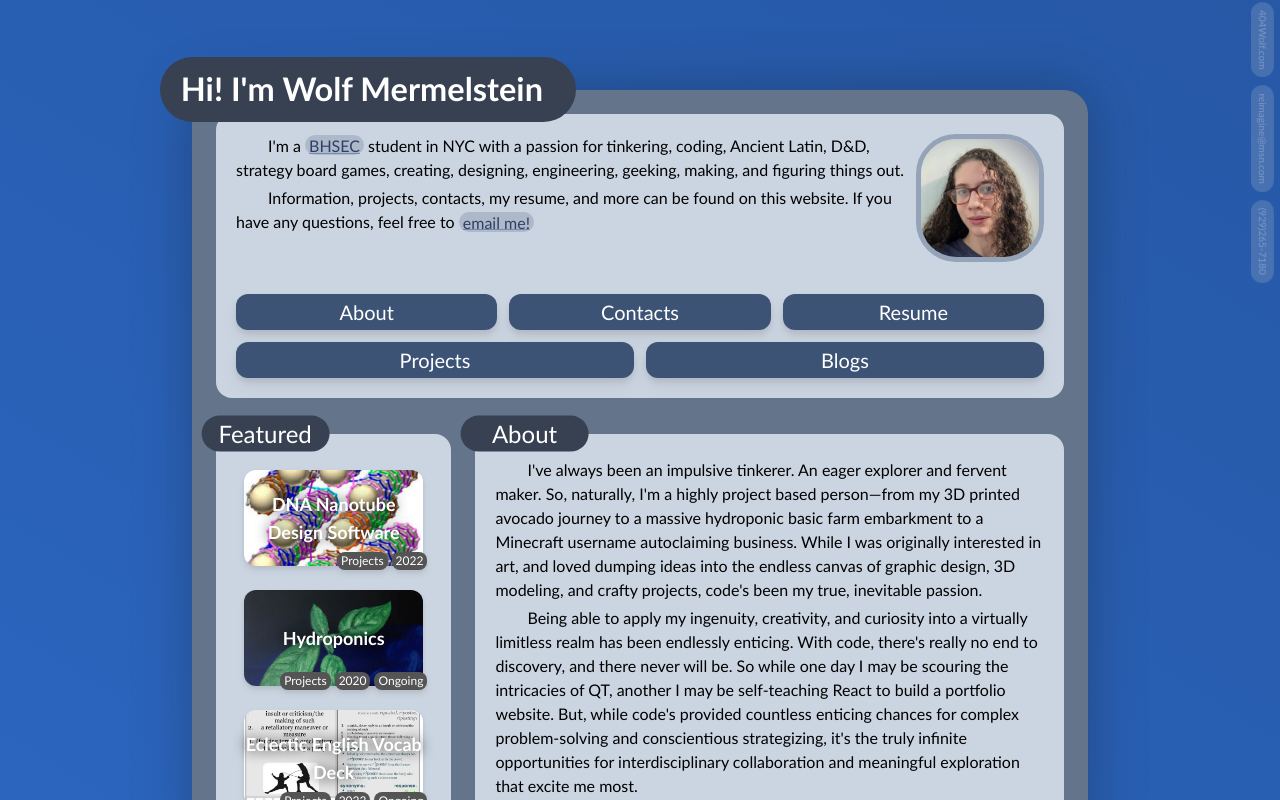
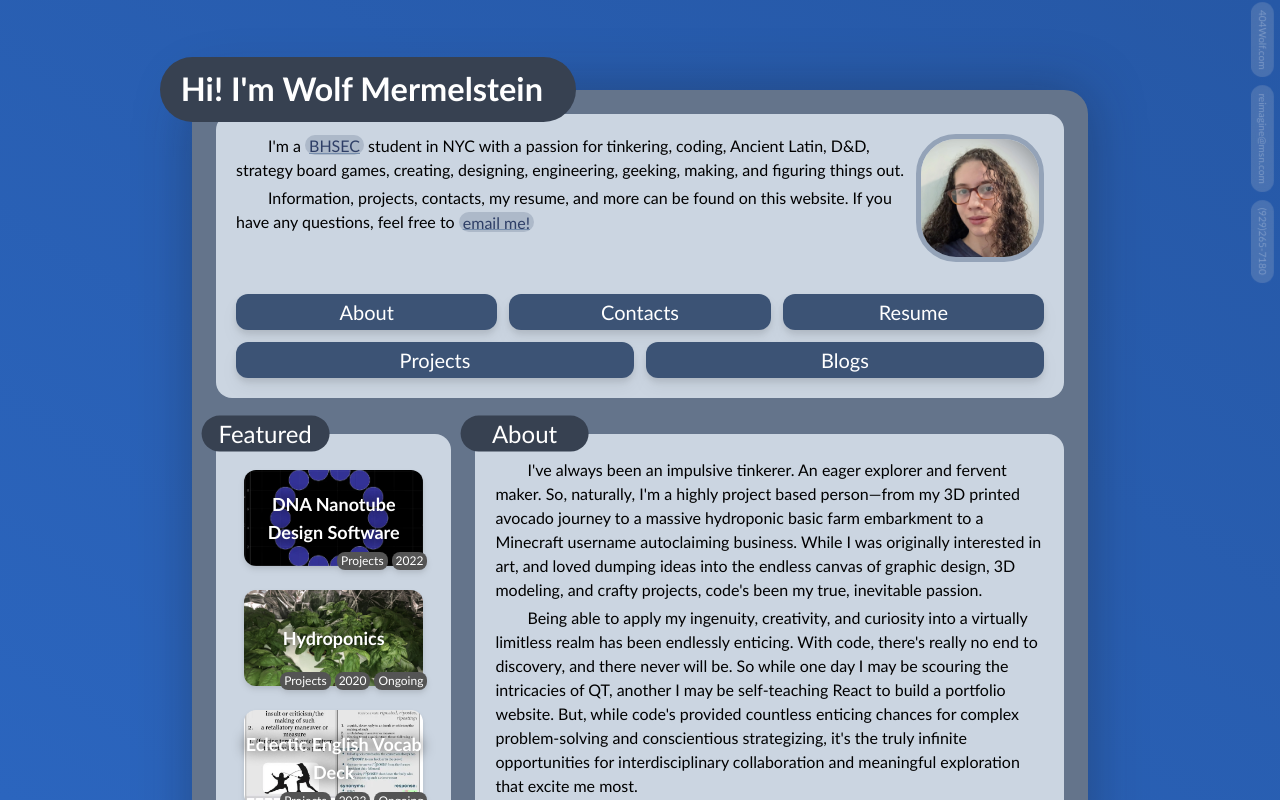
Before and after one commit to 404Wolf/404Wolf.com, a Next.js app: page / in a window 1280 px wide. Shown: the top 800 px of the page. Built offline with nearby package versions, Linux system fonts and the light colour scheme.

Commit message:
Changing project images

```diff
--- a/src/components/posts/BasicPostCard.tsx
+++ b/src/components/posts/BasicPostCard.tsx
@@ -2,6 +2,7 @@ import Link from "next/link";
 import Tag from "@/components/misc/Tag";
 import { randomListItem, toTitleCase } from "@/utils/misc";
 import PostData from "./PostData";
+import { useEffect, useState } from "react";
 
 interface BasicPostCardProps {
     post?: PostData;
@@ -9,6 +10,20 @@ interface BasicPostCardProps {
 }
 
 const BasicPostCard = ({ post, tags }: BasicPostCardProps) => {
+    const [postCover, setPostCover] = useState("");
+
+    useEffect(() => {
+        const changeImage = () => {
+            if (post?.covers) {
+                setPostCover(randomListItem(post.covers));
+            }
+        };
+
+        changeImage();
+        const changeImageInterval = setInterval(changeImage, 8000);
+        return () => clearInterval(changeImageInterval);
+    }, [post]);
+
     return (
         <div className="relative p-2">
             <Link
@@ -17,7 +32,7 @@ const BasicPostCard = ({ post, tags }: BasicPostCardProps) => {
             >
                 <div
                     className="bg-cover rounded-xl drop-shadow-md hover:brightness-90 ease-in transition-all relative h-[4.6em] md:h-32 lg:h-24 bg-cover bg-center duration-100 hover:scale-105 flex items-center justify-center bg-gray-100/[35%]"
-                    style={{ backgroundImage: `url('${post && post.covers && randomListItem(post.covers)}')` }}
+                    style={{ backgroundImage: `url('${postCover}')` }}
                 >
                     {post && (
                         <div
```
